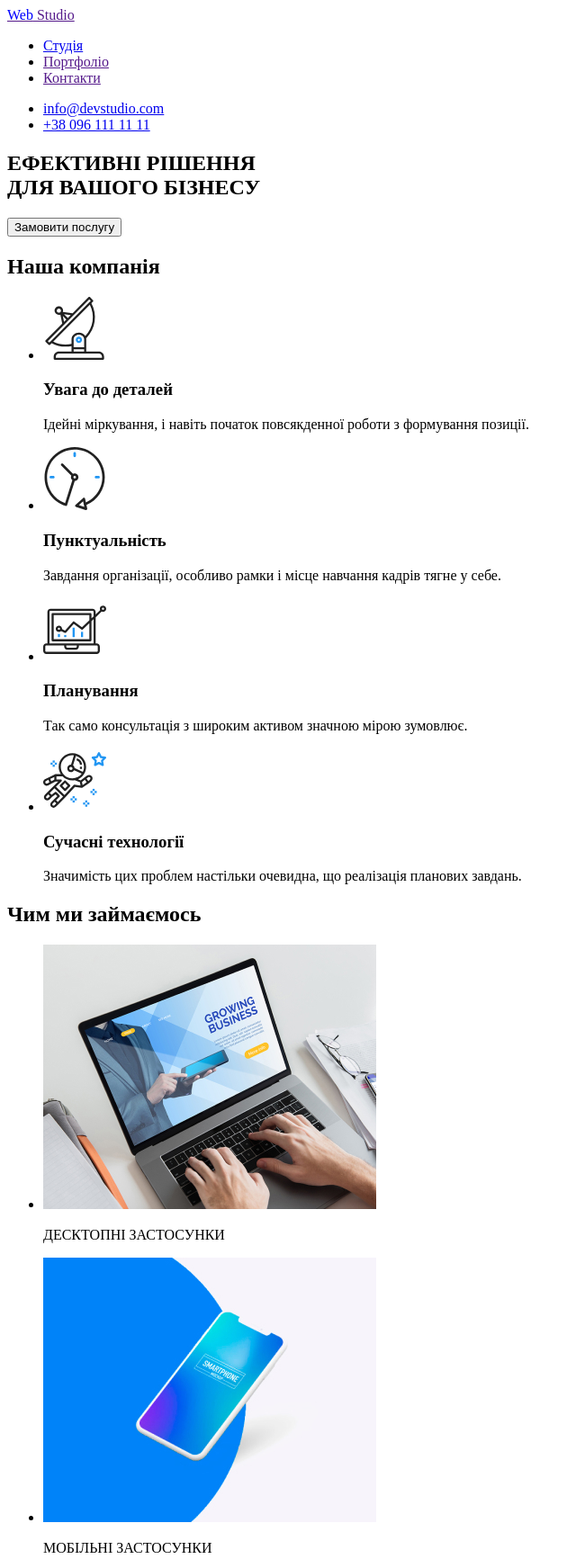
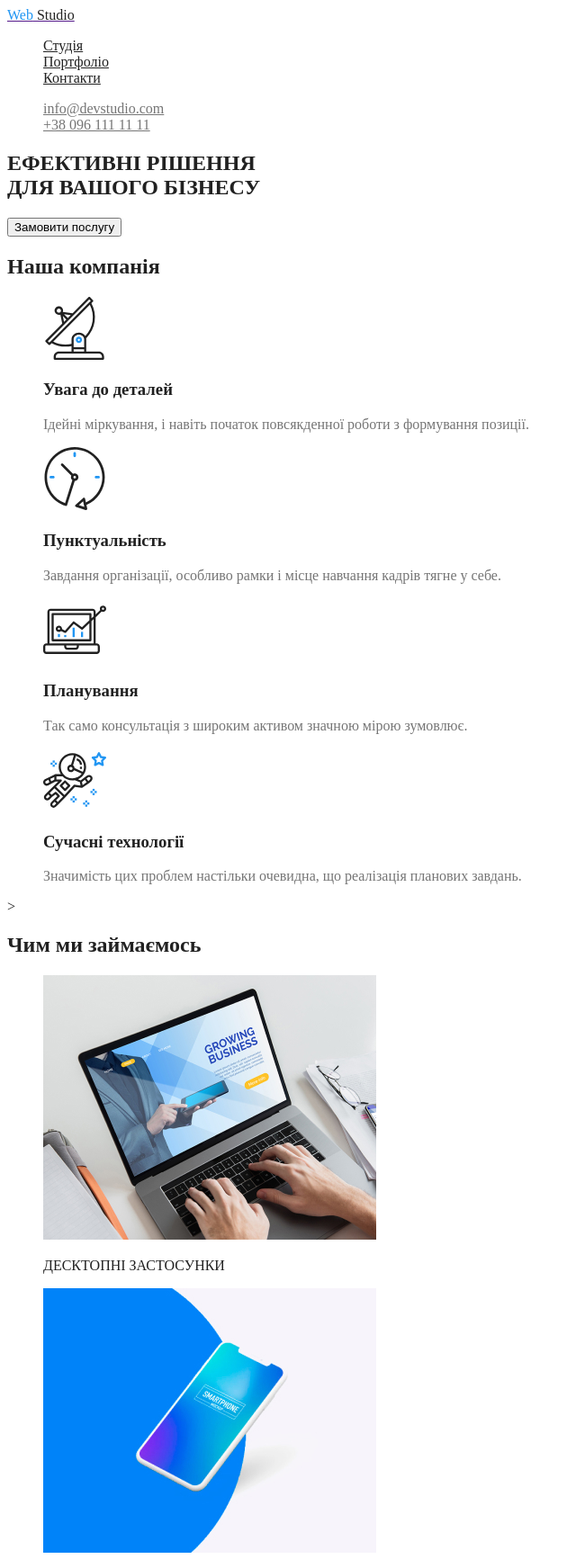
Before and after one commit to YuriiAndrukhiv/Web-Studio-2.0, a plain HTML site: page index.html in a window 1280 px wide. Shown: the top 1733 px of the page at 90% size, without its empty margins (0-640 px from the left). Drawn offline with Linux system fonts and the light colour scheme.

Commit message:
Created classes in css/styles.css.

```diff
--- /dev/null
+++ b/css/styles.css
@@ -0,0 +1,62 @@
+:root {
+  --prinary-text-color: #212121;
+  --secondary-text-color: #757575;
+  --background-color: #ffffff;
+  --accent-color: #2196f3;
+  --logo-first-world-color: #000000;
+}
+
+body {
+  color: #212121;
+  background: #ffffff;
+}
+
+.list {
+  list-style: none;
+}
+
+/* logo */
+
+.logo1 {
+  color: #2196f3;
+}
+
+.logo2 {
+  color: #212121;
+}
+
+/* Site nav */
+
+.site-nav .link {
+  color: #212121;
+}
+
+.site-nav .link:hover,
+.site-nav .link:focus {
+  color: #2196f3;
+}
+
+/* Contacts */
+
+.contacts .link {
+  color: #757575;
+}
+
+.contacts .link:hover,
+.contacts .link:hover {
+  color: #2196f3;
+}
+
+/* Hero */
+
+.hero-title {
+}
+
+/* Section */
+
+.section-title {
+}
+
+.description {
+  color: #757575;
+}
--- a/index.html
+++ b/index.html
@@ -5,30 +5,31 @@
     <meta http-equiv="X-UA-Compatible" content="IE=edge" />
     <meta name="viewport" content="width=device-width, initial-scale=1.0" />
     <title>Web Studio 2.0</title>
+    <link rel="stylesheet" href="./css/styles.css" />
   </head>
   <body>
     <!-- Header -->
-    <header>
-      <a href=""> <span style="color: blue"> Web</span> Studio </a>
+    <header class="page-header">
+      <a href=""> <span class="logo1"> Web</span><span class="logo2"> Studio </span></a>
       <nav>
-        <ul>
-          <li><a href="./index.html">Студія</a></li>
-          <li><a href="">Портфоліо</a></li>
-          <li><a href="">Контакти</a></li>
+        <ul class="site-nav list">
+          <li><a href="./index.html" class="link">Студія</a></li>
+          <li><a href="" class="link">Портфоліо</a></li>
+          <li><a href="" class="link">Контакти</a></li>
         </ul>
       </nav>
 
-      <ul>
-        <li><a href="mailto:info@devstudio.com">info@devstudio.com</a></li>
-        <li><a href="tel:+380961111111">+38 096 111 11 11</a></li>
+      <ul class="contacts list">
+        <li><a href="mailto:info@devstudio.com" class="link">info@devstudio.com</a></li>
+        <li><a href="tel:+380961111111" class="link">+38 096 111 11 11</a></li>
       </ul>
     </header>
 
     <!-- Main -->
     <main>
       <!-- Hero -->
-      <section>
-        <h1>
+      <section class="hero">
+        <h1 class="hero-title">
           ЕФЕКТИВНІ РІШЕННЯ <br />
           ДЛЯ ВАШОГО БІЗНЕСУ
         </h1>
@@ -36,13 +37,13 @@
       </section>
 
       <!-- About company -->
-      <section>
-        <h2>Наша компанія</h2>
-        <ul>
+      <section class="section">
+        <h2 class="section-title">Наша компанія</h2>
+        <ul class="list">
           <li>
             <img src="./images/antenna.svg" width="70" alt="Супутник" />
             <h3>Увага до деталей</h3>
-            <p>
+            <p class="description">
               Ідейні міркування, і навіть початок повсякденної роботи з
               формування позиції.
             </p>
@@ -50,7 +51,7 @@
           <li>
             <img src="./images/clock.svg" width="70" alt="Годинник" />
             <h3>Пунктуальність</h3>
-            <p>
+             <p class="description">
               Завдання організації, особливо рамки і місце навчання кадрів тягне
               у себе.
             </p>
@@ -58,14 +59,14 @@
           <li>
             <img src="./images/diagram.svg" width="70" alt="Діаграма" />
             <h3>Планування</h3>
-            <p>
+             <p class="description">
               Так само консультація з широким активом значною мірою зумовлює.
             </p>
           </li>
           <li>
             <img src="./images/astronaut.svg" width="70" alt="Астронавт" />
             <h3>Сучасні технології</h3>
-            <p>
+            <p class="description">
               Значимість цих проблем настільки очевидна, що реалізація планових
               завдань.
             </p>
@@ -74,9 +75,9 @@
       </section>
 
       <!-- Type of activity -->
-      <section>
-        <h2>Чим ми займаємось</h2>
-        <ul>
+      <section class="section">>
+        <h2 class="section-title">Чим ми займаємось</h2>
+        <ul class="list">
           <li>
             <img
               src="./images/desktop-application.jpg"
@@ -105,9 +106,9 @@
       </section>
 
       <!-- Our team -->
-      <section>
-        <h2>Наша команда</h2>
-        <ul>
+      <section class="section">
+        <h2 class="section-title">Наша команда</h2>
+        <ul class="list">
           <li>
             <img
               src="./images/mykola-kycherenko.jpg"
@@ -115,8 +116,8 @@
               alt="Портрет"
             />
             <h3>Микола Кучеренко</h3>
-            <p>Product Designer</p>
-            <ul>
+             <p class="description">Product Designer</p>
+            <ul class="list">
               <li><a href="" aria-label="Istagram link">Istagram</a></li>
               <li><a href="" aria-label="Twitter link">Twitter</a></li>
               <li><a href="" aria-label="Facebook link">Facebook</a></li>
@@ -126,8 +127,8 @@
           <li>
             <img src="./images/olha-ivanova.jpg" width="270" alt="Портрет" />
             <h3>Ольга Іванова</h3>
-            <p>Frontend Developer</p>
-            <ul>
+            <p class="description">Frontend Developer</p>
+            <ul class="list">
               <li><a href="" aria-label="Istagram link">Istagram</a></li>
               <li><a href="" aria-label="Twitter link">Twitter</a></li>
               <li><a href="" aria-label="Facebook link">Facebook</a></li>
@@ -141,8 +142,8 @@
               alt="Портрет"
             />
             <h3>Андрій Шевченко</h3>
-            <p>Marketing</p>
-            <ul>
+            <p class="description">Marketing</p>
+            <ul class="list">
               <li><a href="" aria-label="Istagram link">Istagram</a></li>
               <li><a href="" aria-label="Twitter link">Twitter</a></li>
               <li><a href="" aria-label="Facebook link">Facebook</a></li>
@@ -152,8 +153,8 @@
           <li>
             <img src="./images/ivan-mukolaiv.jpg" width="270" alt="Портрет" />
             <h3>Іван Миколаїв</h3>
-            <p>UI Designer</p>
-            <ul>
+           <p class="description">UI Designer</p>
+            <ul class="list">
               <li><a href="" aria-label="Istagram link">Istagram</a></li>
               <li><a href="" aria-label="Twitter link">Twitter</a></li>
               <li><a href="" aria-label="Facebook link">Facebook</a></li>
@@ -164,9 +165,9 @@
       </section>
 
       <!-- Regular customers -->
-      <section>
-        <h2>Постійні клієнти</h2>
-        <ul>
+      <section class="section">
+        <h2 class="section-title">Постійні клієнти</h2>
+        <ul class="list">
           <li>
             <a href="" aria-label="Посилання на клієнт №1">
               <img
```
